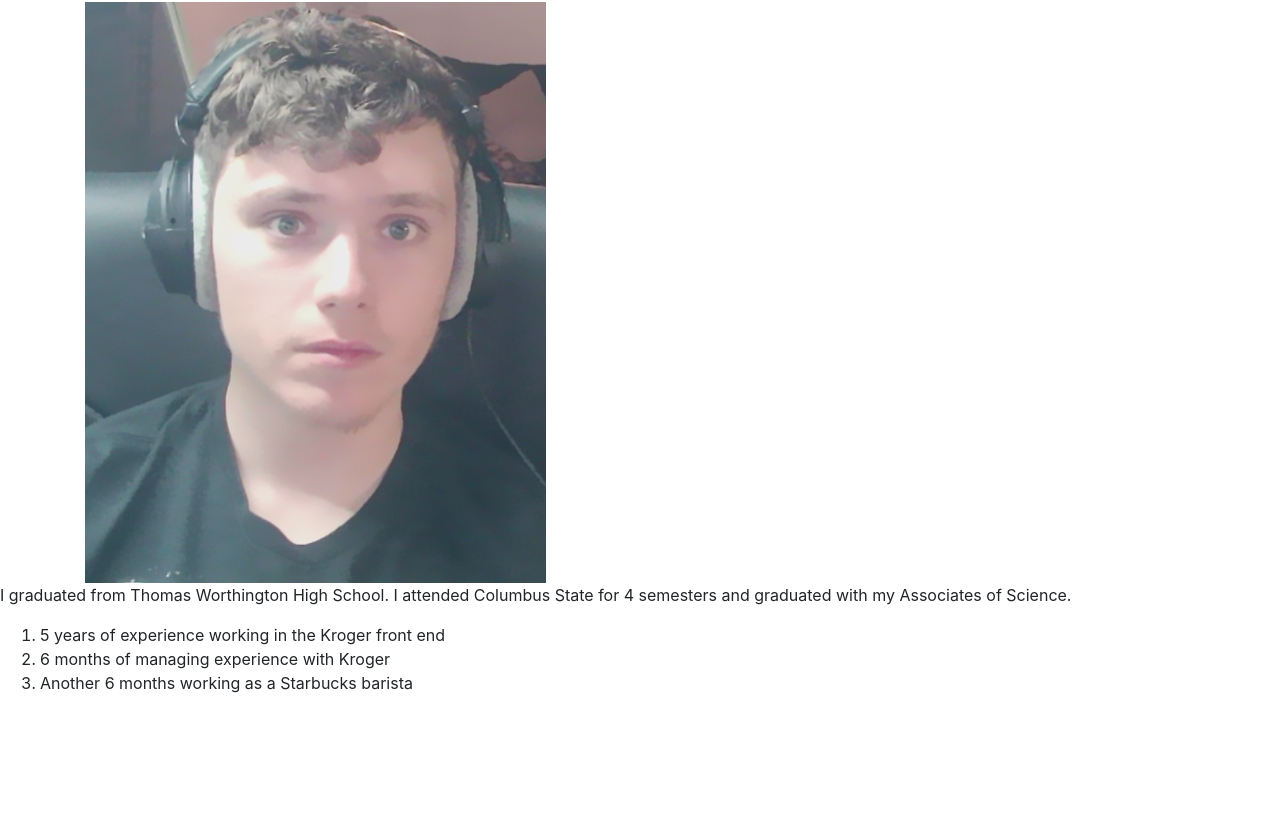
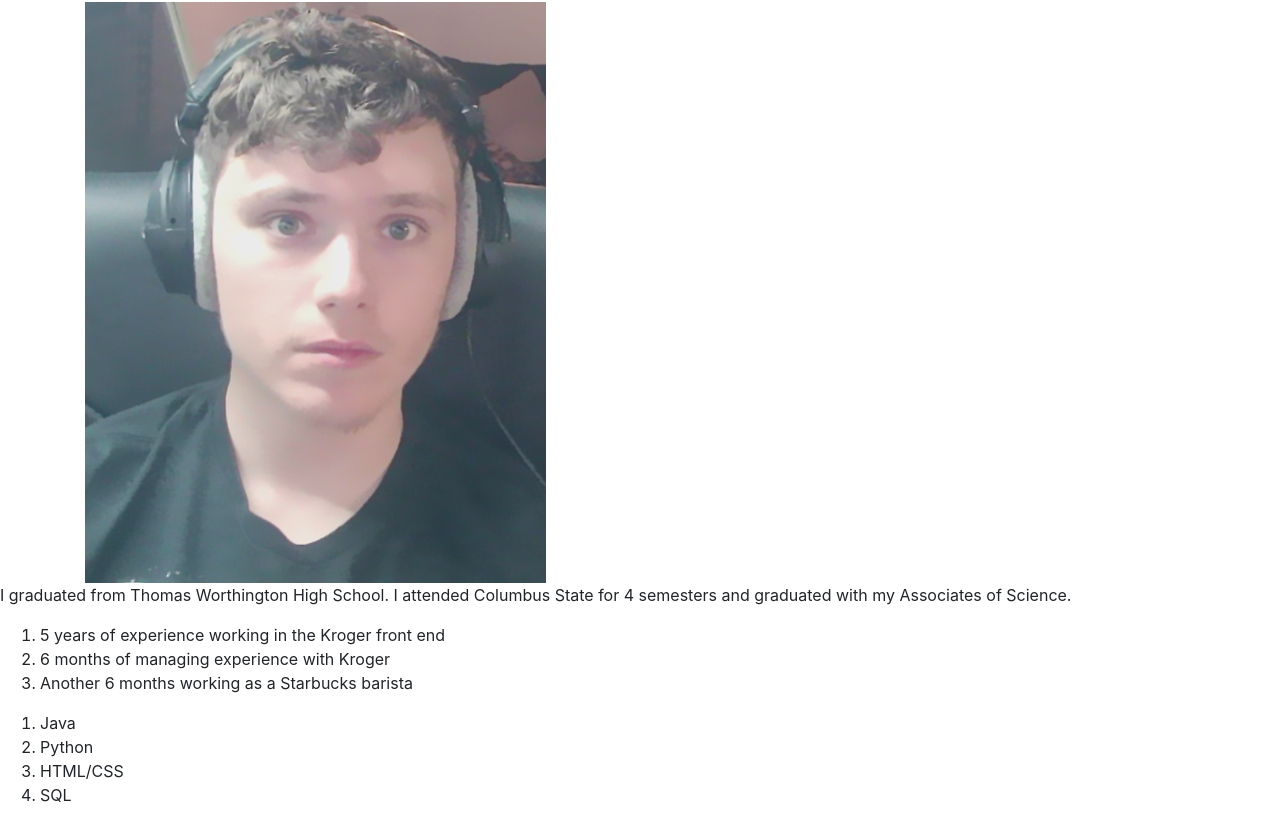
Before and after one commit to IT3049C-Lively-FA23/online-portfolio-Shnickelbob, a website: page index.html in a window 1280 px wide. Shown: the part 54-877 px from the top of the page. Before the commit the page ends 800 px from the top, so only its background shows below. Drawn offline with nearby package versions, Linux system fonts and the light colour scheme.

Commit message:
added Programming Languages section

```diff
--- a/index.html
+++ b/index.html
@@ -33,6 +33,14 @@
       <li>Another 6 months working as a Starbucks barista </li>
     </ol>
   </div>
+  <div class="section" id="programmingLanguages">
+    <ol>
+      <li>Java</li>
+      <li>Python</li>
+      <li>HTML/CSS</li>
+      <li>SQL</li>
+    </ol>
+  </div>
 
 
 
```
